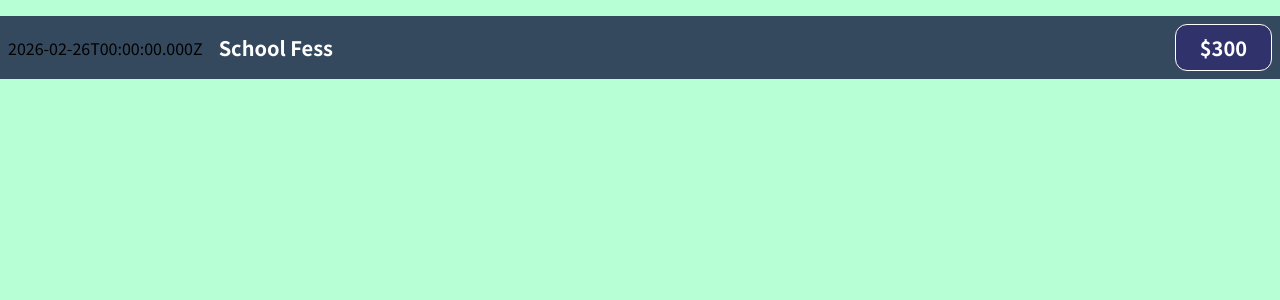
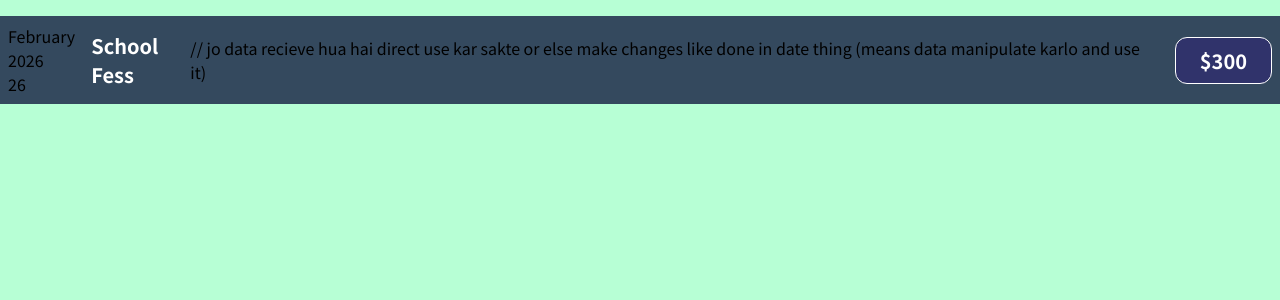
Before and after one commit to priyankasah25/react-app, a JavaScript app: page / in a window 1280 px wide. Shown: the top 300 px of the page. Built offline with nearby package versions, Linux system fonts and the light colour scheme.

Commit message:
fix: Updated the way Date was written(better way)

```diff
--- a/src/components/ExpenseItem.js
+++ b/src/components/ExpenseItem.js
@@ -1,11 +1,18 @@
 import './ExpenseItem.css';
 
 function ExpenseItem(props){
+    const month = props.date.toLocaleString('en-US', {month: 'long'}) // toLocaleString -> date is object ushka method is toLocaleString
+    const year = props.date.getFullYear();
+    const day = props.date.toLocaleString('en-US', {day: '2-digit'})
     return (
         <div className='expense-item'>
-            <div>{props.date.toISOString()}</div>
+            <div>
+                <div>{ month }</div>
+                <div>{ year }</div>
+                <div>{ day }</div>
+            </div>
             <div className='expense-item__description'>
-                <h2>{props.title}</h2>
+                <h2>{props.title}</h2> // jo data recieve hua hai direct use kar sakte or else make changes like done in date thing (means data manipulate karlo and use it)
                 <div className='expense-item__price'>${props.amount}</div>
             </div>
         </div>
```
